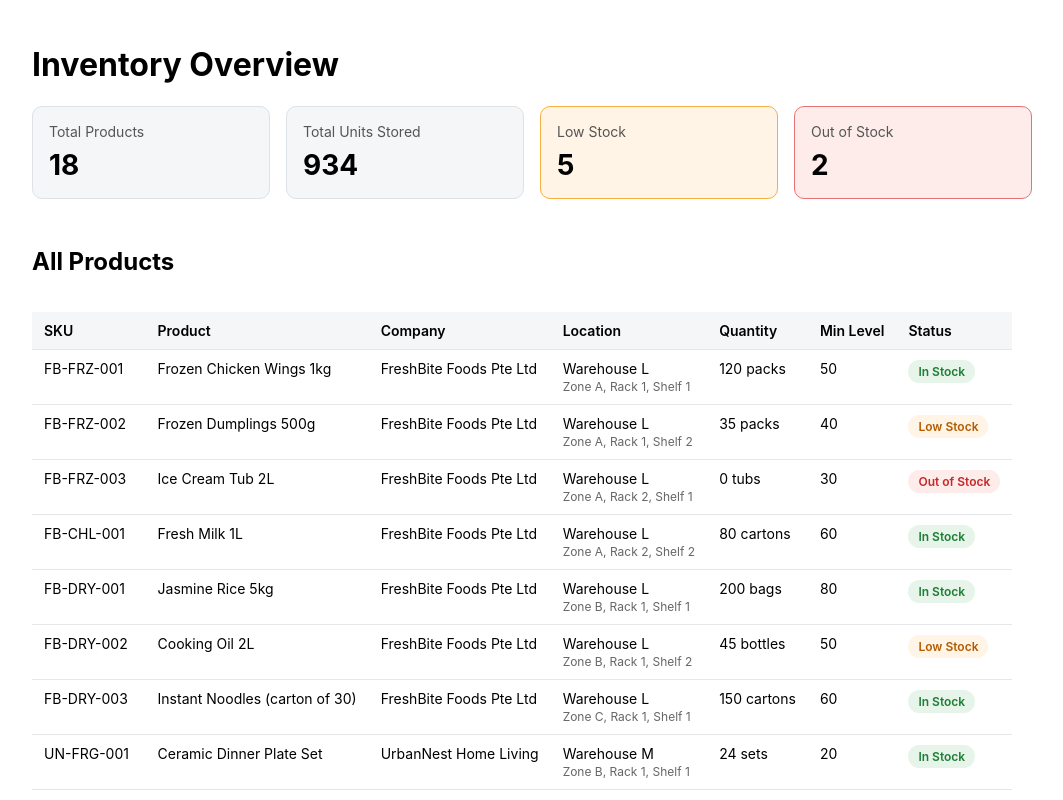
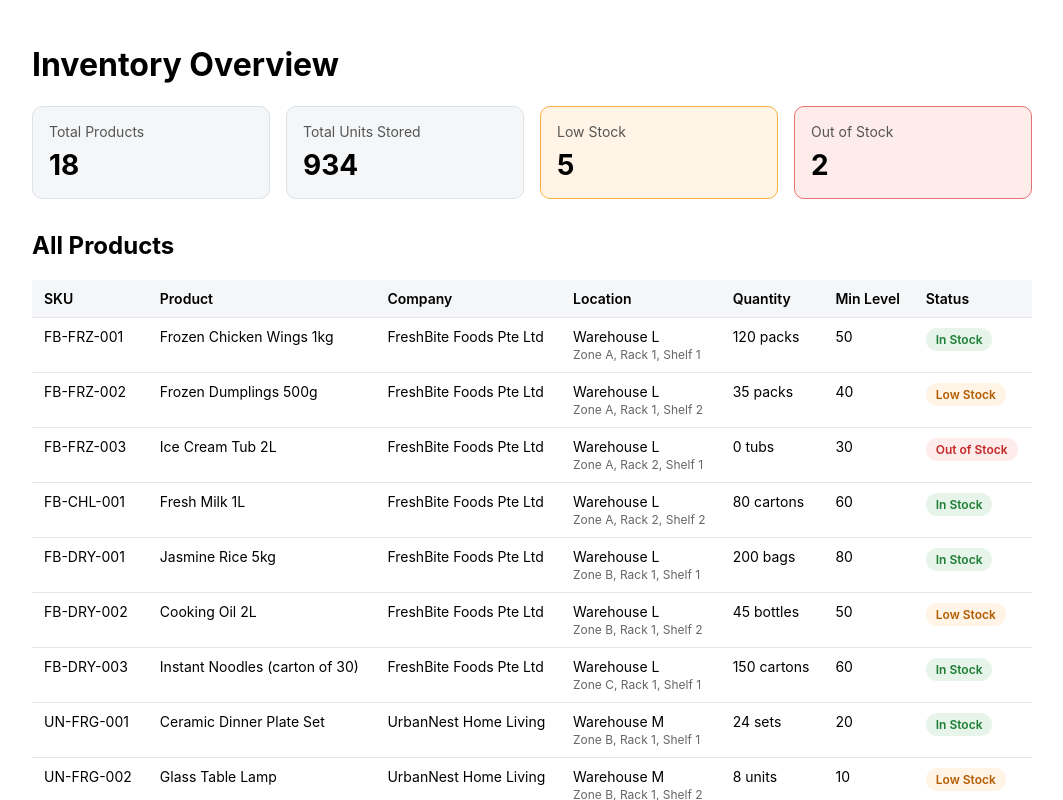
Before and after one commit to mthinzar/C304-CA1, a React (Create React App) app: page / in a window 1280 px wide. Shown: the top 800 px of the page, without its empty margins (108-1171 px from the left). Built offline with nearby package versions, Linux system fonts and the light colour scheme.

Commit message:
Add inventory table with stock badges

```diff
--- a/src/components/InventoryOverviewPage.js
+++ b/src/components/InventoryOverviewPage.js
@@ -28,13 +28,14 @@ function InventoryOverviewPage({ products }) {
         <SummaryCard label="Total Units Stored" value={totalUnits} />
         <SummaryCard label="Low Stock" value={lowStockCount} color="orange" />
         <SummaryCard label="Out of Stock" value={outOfStockCount} color="red" />
-        <h2 className="section-title">All Products</h2>
-        <InventoryTable
-            products={products}
-            companies={companies}
-            warehouses={warehouses}
-        />
       </div>
+
+      <h2 className="section-title">All Products</h2>
+      <InventoryTable
+        products={products}
+        companies={companies}
+        warehouses={warehouses}
+      />
     </div>
   );
 }
```
